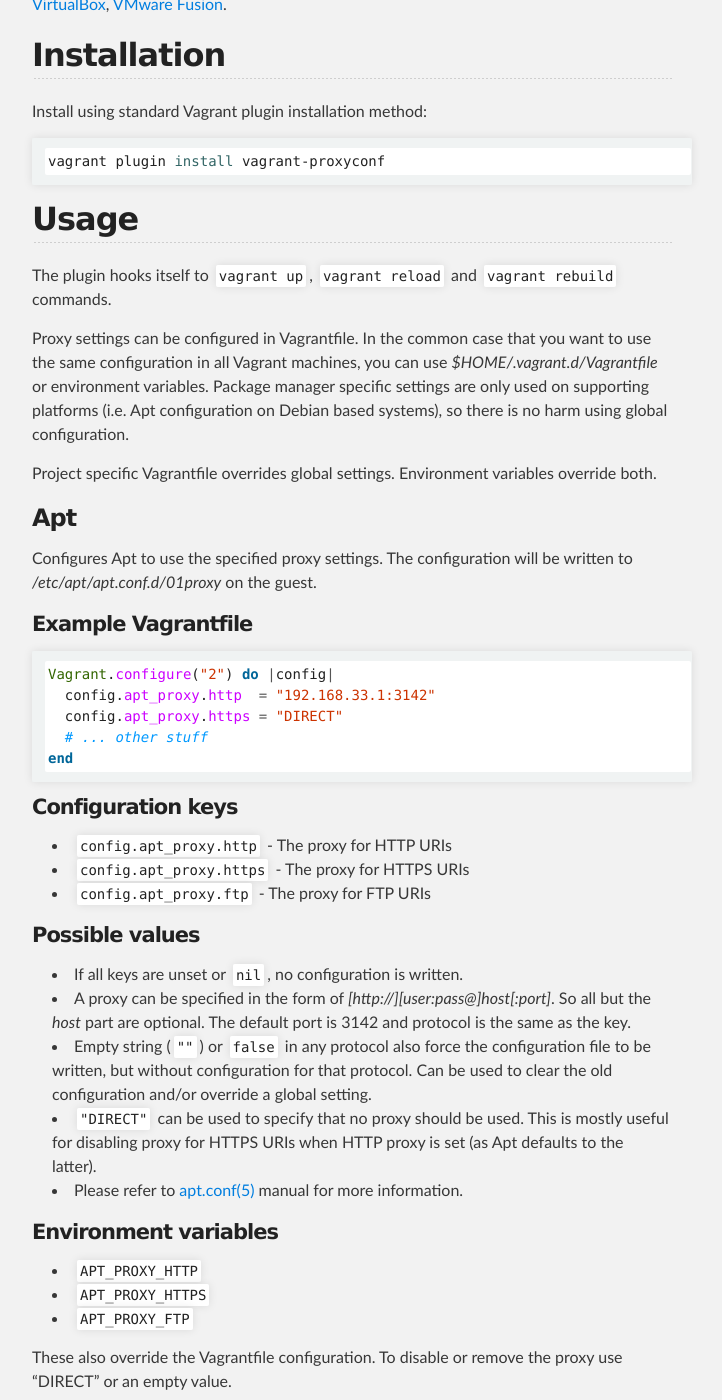
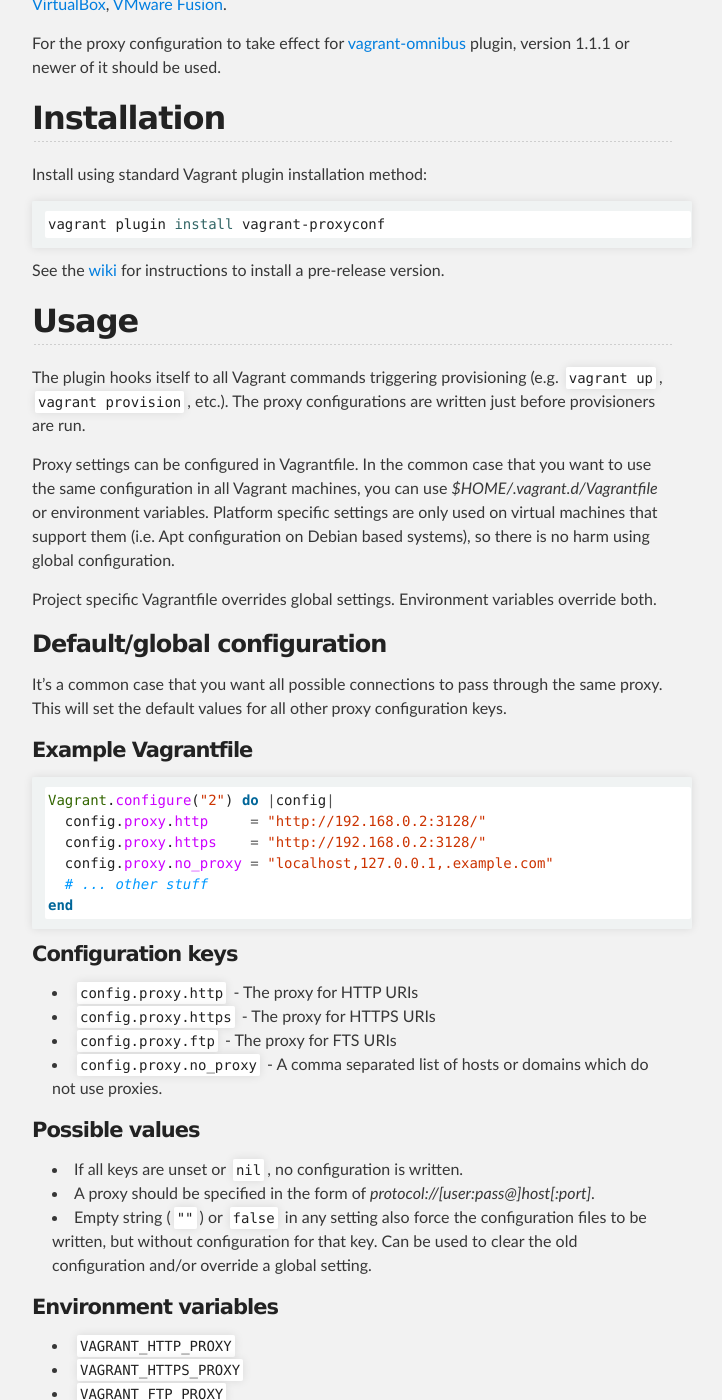
Before and after one commit to tmatilai/vagrant-proxyconf, a Jekyll site: the page built from index.md, in a window 1280 px wide and 1400 px high, scrolled down 716 px. Shown: the whole window, without its empty margins (288-1010 px from the left). Built offline with Jekyll 4.4.1, drawn with Linux system fonts in a browser that asks for light colours; Markdown is read by kramdown in place of the engine named in the settings; some of the changed text lies outside the part shown.

Commit message:
Update for v0.4.0 from rev df8d684

````diff
--- a/index.md
+++ b/index.md
@@ -16,11 +16,12 @@
 [gemnasium]: https://gemnasium.com/tmatilai/vagrant-proxyconf
 [codeclimate]: https://codeclimate.com/github/tmatilai/vagrant-proxyconf
 
-A [Vagrant](http://www.vagrantup.com/) plugin that configures the virtual machine to use specified proxies for package managers etc.
+A [Vagrant](http://www.vagrantup.com/) plugin that configures the virtual machine to use specified proxies.
 
 At this state we support:
 
-* [APT](http://en.wikipedia.org/wiki/Advanced_Packaging_Tool) proxy/cacher
+* Generic `*_proxy` environment variables that many programs support
+* APT proxy/cacher
 
 Support is planned for other package managers (at least yum).
 
@@ -35,6 +36,8 @@
 [VirtualBox](http://docs.vagrantup.com/v2/virtualbox),
 [VMware Fusion](http://docs.vagrantup.com/v2/vmware/index.html).
 
+For the proxy configuration to take effect for [vagrant-omnibus](https://github.com/schisamo/vagrant-omnibus) plugin, version 1.1.1 or newer of it should be used.
+
 ## Installation
 
 Install using standard Vagrant plugin installation method:
@@ -43,13 +46,102 @@
 vagrant plugin install vagrant-proxyconf
 ```
 
+See the [wiki](https://github.com/tmatilai/vagrant-proxyconf/wiki) for instructions to install a pre-release version.
+
 ## Usage
 
-The plugin hooks itself to `vagrant up`, `vagrant reload` and `vagrant rebuild` commands.
+The plugin hooks itself to all Vagrant commands triggering provisioning (e.g. `vagrant up`, `vagrant provision`, etc.). The proxy configurations are written just before provisioners are run.
 
-Proxy settings can be configured in Vagrantfile. In the common case that you want to use the same configuration in all Vagrant machines, you can use _$HOME/.vagrant.d/Vagrantfile_ or environment variables. Package manager specific settings are only used on supporting platforms (i.e. Apt configuration on Debian based systems), so there is no harm using global configuration.
+Proxy settings can be configured in Vagrantfile. In the common case that you want to use the same configuration in all Vagrant machines, you can use _$HOME/.vagrant.d/Vagrantfile_ or environment variables. Platform specific settings are only used on virtual machines that support them (i.e. Apt configuration on Debian based systems), so there is no harm using global configuration.
 
 Project specific Vagrantfile overrides global settings. Environment variables override both.
+
+### Default/global configuration
+
+It's a common case that you want all possible connections to pass through the same proxy. This will set the default values for all other proxy configuration keys.
+
+#### Example Vagrantfile
+
+```ruby
+Vagrant.configure("2") do |config|
+  config.proxy.http     = "http://192.168.0.2:3128/"
+  config.proxy.https    = "http://192.168.0.2:3128/"
+  config.proxy.no_proxy = "localhost,127.0.0.1,.example.com"
+  # ... other stuff
+end
+```
+
+#### Configuration keys
+
+* `config.proxy.http` - The proxy for HTTP URIs
+* `config.proxy.https` - The proxy for HTTPS URIs
+* `config.proxy.ftp` - The proxy for FTS URIs
+* `config.proxy.no_proxy` - A comma separated list of hosts or domains which do not use proxies.
+
+#### Possible values
+
+* If all keys are unset or `nil`, no configuration is written.
+* A proxy should be specified in the form of _protocol://[user:pass@]host[:port]_.
+* Empty string (`""`) or `false` in any setting also force the configuration files to be written, but without configuration for that key. Can be used to clear the old configuration and/or override a global setting.
+
+#### Environment variables
+
+* `VAGRANT_HTTP_PROXY`
+* `VAGRANT_HTTPS_PROXY`
+* `VAGRANT_FTP_PROXY`
+* `VAGRANT_NO_PROXY`
+
+These also override the Vagrantfile configuration. To disable or remove the proxy use an empty value.
+
+For example to spin up a VM, run:
+
+```sh
+VAGRANT_HTTP_PROXY="http://proxy.example.com:8080" vagrant up
+```
+
+### Global `*_proxy` environment variables
+
+Many programs (wget, curl, yum, etc.) can be configured to use proxies with `<protocol>_proxy` or `<PROTOCOL>_PROXY` environment variables. This configuration will be written to _/etc/profile.d/proxy.sh_ on the guest.
+
+#### Example Vagrantfile
+
+```ruby
+Vagrant.configure("2") do |config|
+  config.env_proxy.http     = "http://192.168.33.200:8888/"
+  config.env_proxy.https    = "$http_proxy"
+  config.env_proxy.no_proxy = "localhost,127.0.0.1,.example.com"
+  # ... other stuff
+end
+```
+
+#### Configuration keys
+
+* `config.env_proxy.http` - The proxy for HTTP URIs
+* `config.env_proxy.https` - The proxy for HTTPS URIs
+* `config.env_proxy.ftp` - The proxy for FTS URIs
+* `config.env_proxy.no_proxy` - A comma separated list of hosts or domains which do not use proxies.
+
+#### Possible values
+
+* If all keys are unset or `nil`, no configuration is written.
+* A proxy can be specified in the form of _protocol://[user:pass@]host[:port]_.
+* The values are used as specified, so you can use for example variables that will be evaluated by the shell on the VM.
+* Empty string (`""`) or `false` in any setting also force the configuration file to be written, but without configuration for that key. Can be used to clear the old configuration and/or override a global setting.
+
+#### Environment variables
+
+* `VAGRANT_ENV_HTTP_PROXY`
+* `VAGRANT_ENV_HTTPS_PROXY`
+* `VAGRANT_ENV_FTP_PROXY`
+* `VAGRANT_ENV_NO_PROXY`
+
+These also override the Vagrantfile configuration. To disable or remove the proxy use an empty value.
+
+For example to spin up a VM, run:
+
+```sh
+VAGRANT_ENV_HTTP_PROXY="http://proxy.example.com:8080" vagrant up
+```
 
 ### Apt
 
@@ -81,16 +173,16 @@
 
 #### Environment variables
 
-* `APT_PROXY_HTTP`
-* `APT_PROXY_HTTPS`
-* `APT_PROXY_FTP`
+* `VAGRANT_APT_HTTP_PROXY`
+* `VAGRANT_APT_HTTPS_PROXY`
+* `VAGRANT_APT_FTP_PROXY`
 
 These also override the Vagrantfile configuration. To disable or remove the proxy use "DIRECT" or an empty value.
 
 For example to spin up a VM, run:
 
 ```sh
-APT_PROXY_HTTP="proxy.example.com:8080" vagrant up
+VAGRANT_APT_HTTP_PROXY="proxy.example.com:8080" vagrant up
 ```
 
 #### Running apt-cacher-ng on a Vagrant box
````
Also changed, not shown: other parts of index.md (+1 -1 lines).
